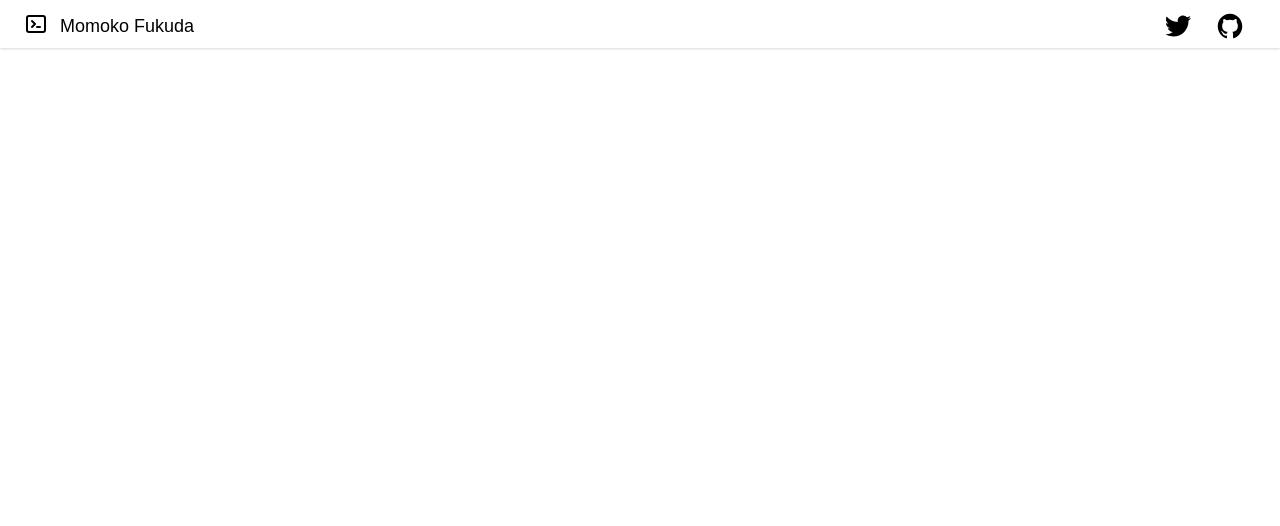
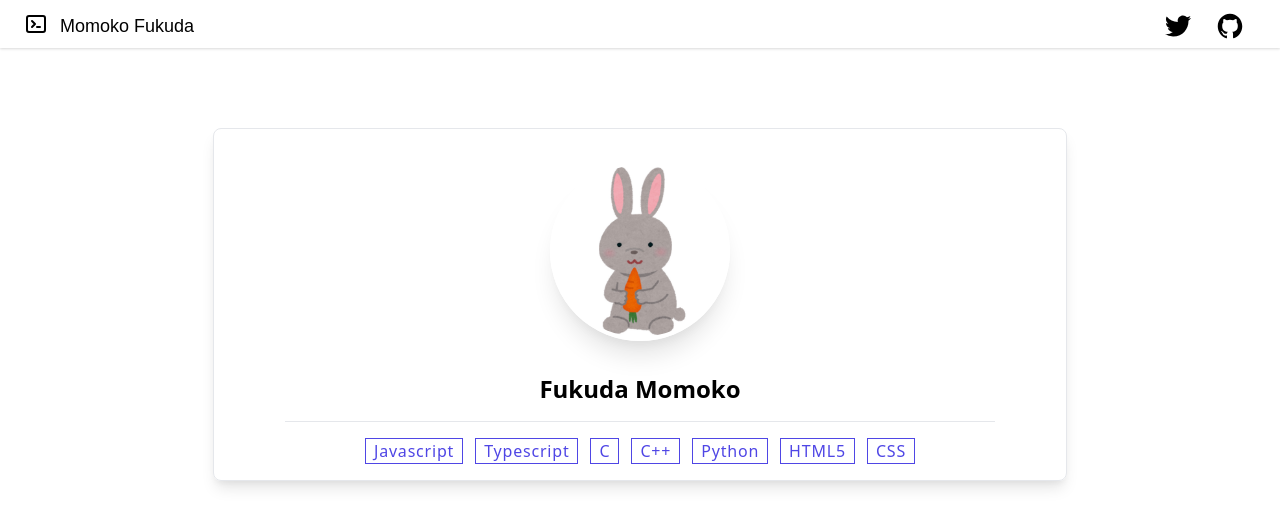
Before and after one commit to wtrgjadmw/my_portfolio, a Next.js app: page / in a window 1280 px wide. Shown: the top 526 px of the page. Built offline with nearby package versions, Linux system fonts and the light colour scheme.

Commit message:
Introduction追加

```diff
--- /dev/null
+++ b/components/Introduction.js
@@ -0,0 +1,18 @@
+export default function Introduction() {
+  return(
+    <div className="rounded-lg shadow-lg w-2/3 flex flex-col flex-wrap justify-center items-center border">
+      <img src="/grayRabbit.jpg" height="180" width="180" className="rounded-circle shadow-xl border-4 border-white my-8"/>
+      <span className="font-bold text-2xl pb-4">Fukuda Momoko
+      </span>
+      <ul className="border-t border-gray-200 flex flex-wrap py-3 px-20">
+        <li className="mr-3 my-1 tracking-wider border px-2 text-indigo-600 border-indigo-600">Javascript</li>
+        <li className="mr-3 my-1 tracking-wider border px-2 text-indigo-600 border-indigo-600">Typescript</li>
+        <li className="mr-3 my-1 tracking-wider border px-2 text-indigo-600 border-indigo-600">C</li>
+        <li className="mr-3 my-1 tracking-wider border px-2 text-indigo-600 border-indigo-600">C++</li>
+        <li className="mr-3 my-1 tracking-wider border px-2 text-indigo-600 border-indigo-600">Python</li>
+        <li className="mr-3 my-1 tracking-wider border px-2 text-indigo-600 border-indigo-600">HTML5</li>
+        <li className="my-1 tracking-wider border px-2 text-indigo-600 border-indigo-600">CSS</li>
+      </ul>
+    </div>
+  )
+}
--- a/pages/index.js
+++ b/pages/index.js
@@ -1,5 +1,6 @@
 import Head from 'next/head'
 import Header from '../components/Header'
+import Introduction from '../components/Introduction'
 import styles from '../styles/Home.module.css'
 
 export default function Home() {
@@ -10,6 +11,9 @@ export default function Home() {
         <link rel="icon" href="/mf.ico" />
       </Head>
       <Header/>
+      <div className="flex justify-center items-center py-20">
+        <Introduction/>
+      </div>
     </div>
   )
 }
--- a/tailwind.config.js
+++ b/tailwind.config.js
@@ -5,6 +5,9 @@ module.exports = {
     extend: {
       fontFamily: {
         architects: ["Architects Daughter", "sans-serif"],
+      },
+      borderRadius: {
+        circle: "50%"
       }
     },
   },
```
Also changed, not shown: public/grayRabbit.jpg (added).
